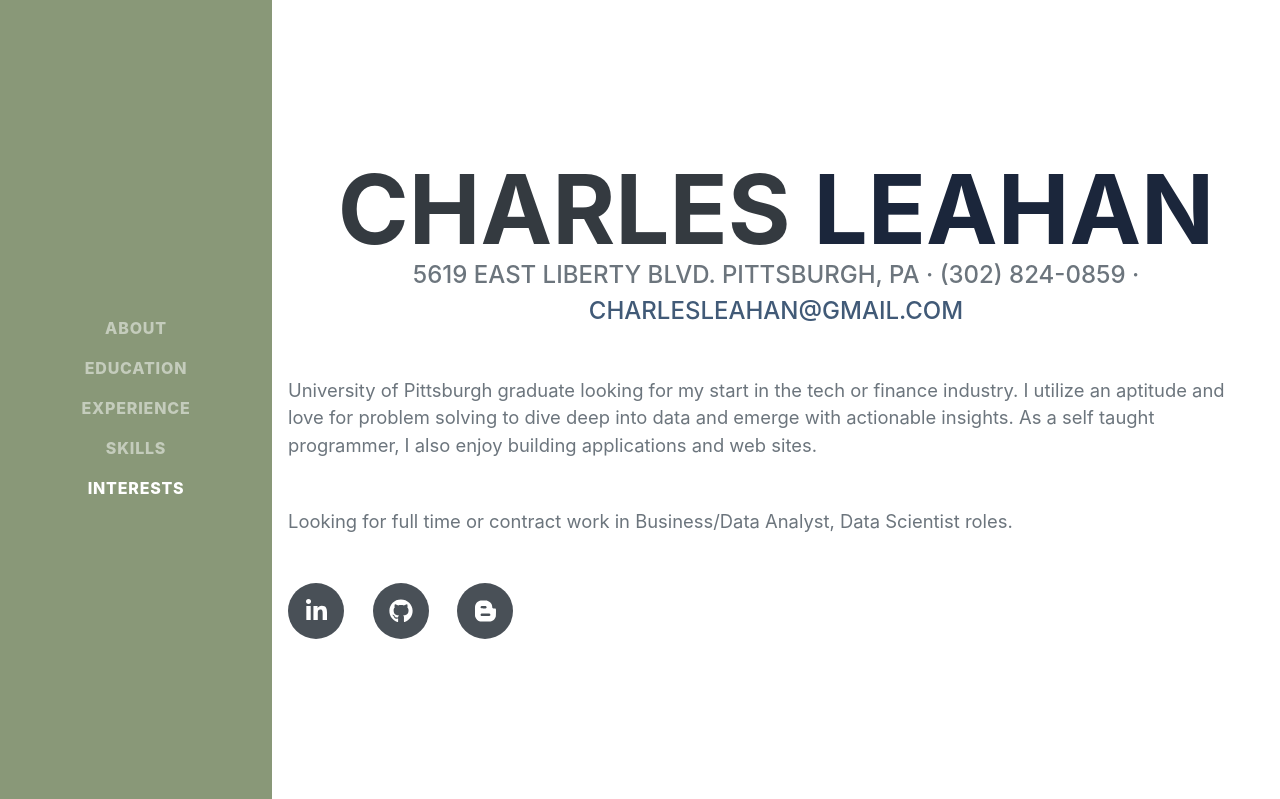
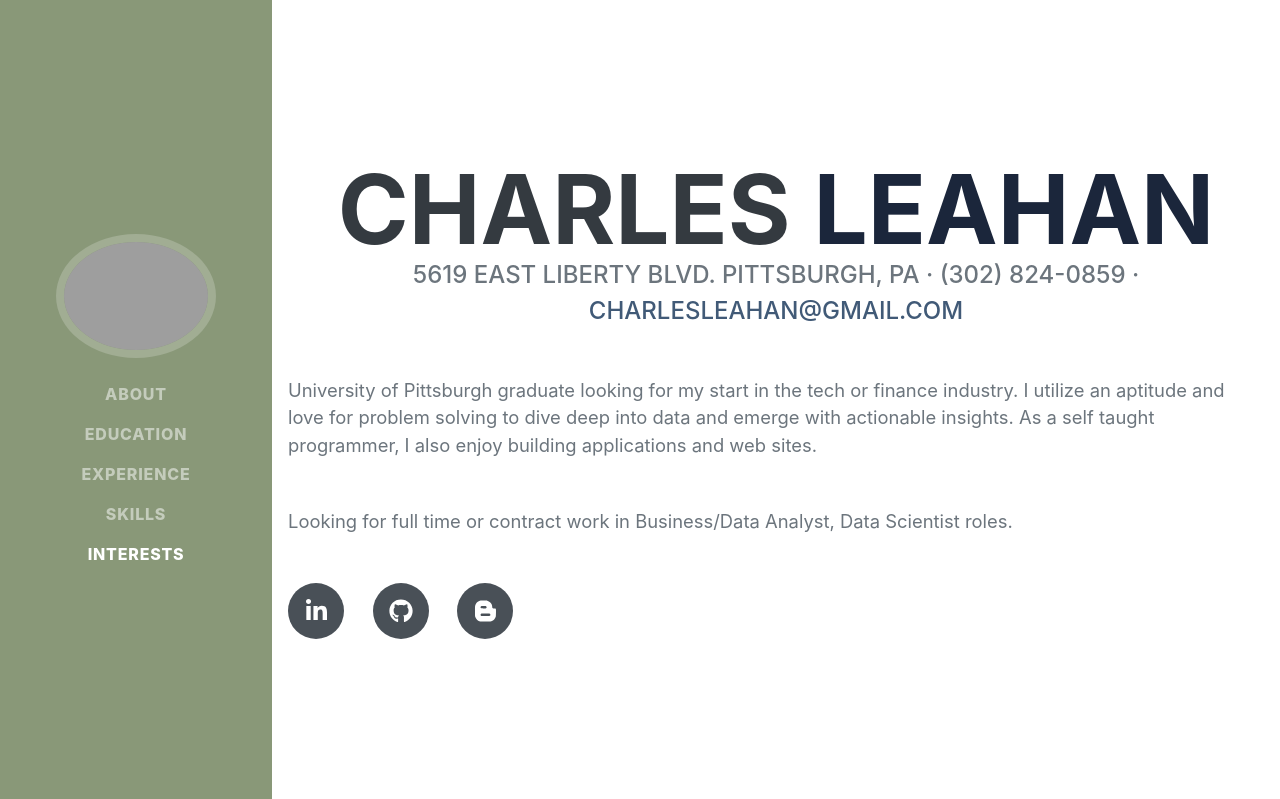
Before and after one commit to cpl17/cpl17.github.io, a Flask app: page / in a window 1280 px wide. Shown: the top 799 px of the page. Run offline with Flask 2, Linux system fonts and the light colour scheme; some web fonts are replaced; grey boxes are pictures that could not be loaded.

Commit message:
Update index.html

```diff
--- a/templates/index.html
+++ b/templates/index.html
@@ -22,7 +22,7 @@
         <nav class="navbar navbar-expand-lg navbar-dark bg-primary fixed-top" id="sideNav">
             <a class="navbar-brand js-scroll-trigger" href="#page-top">
                 <span class="d-block d-lg-none">Charles Leahan</span>
-                <!-- <span class="d-none d-lg-block"><img class="img-fluid img-profile rounded-circle mx-auto mb-2" src="img/Erdos.jpg" alt="" /></span> -->
+                <span class="d-none d-lg-block"><img class="img-fluid img-profile rounded-circle mx-auto mb-2" src="img/L-2.png" alt="" /></span>
             </a>
             <button class="navbar-toggler" type="button" data-toggle="collapse" data-target="#navbarSupportedContent" aria-controls="navbarSupportedContent" aria-expanded="false" aria-label="Toggle navigation"><span class="navbar-toggler-icon"></span></button>
             <div class="collapse navbar-collapse" id="navbarSupportedContent">
```
